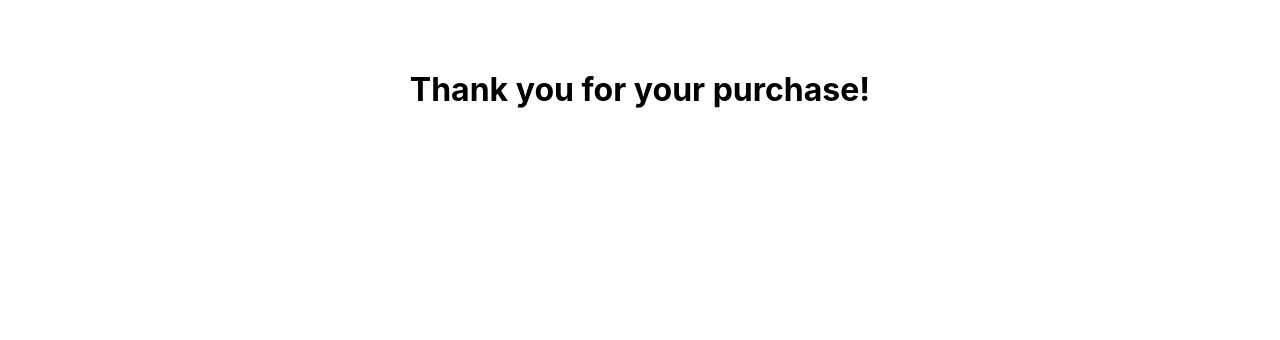
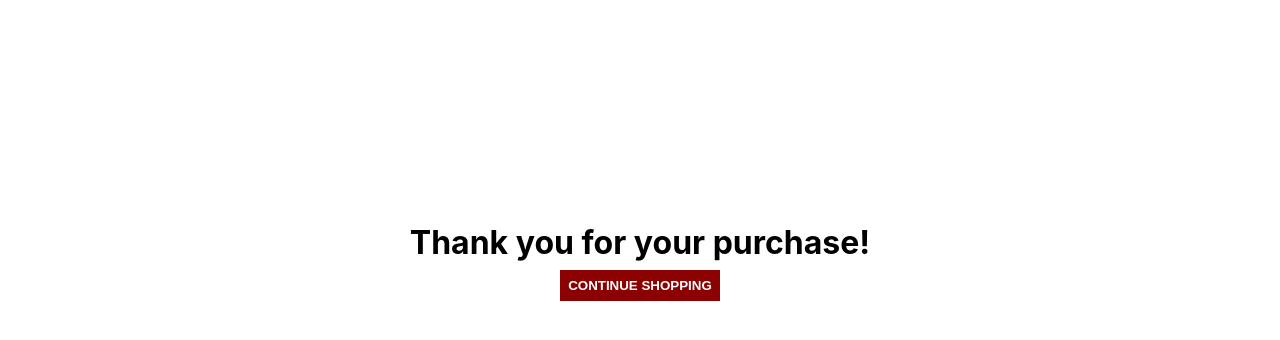
Before and after one commit to Michael-Fares/e-commerce-app, a React (Create React App) app: page /success in a window 1280 px wide. Shown: the part 130-470 px from the top of the page. Built offline with nearby package versions, Linux system fonts and the light colour scheme; no server answers.

Commit message:
added server url to front end request

```diff
--- a/src/App.js
+++ b/src/App.js
@@ -47,7 +47,7 @@ function App() {
   return (
   <BrowserRouter>
     <Header cartItems={cartItems} />
-    <Router products={products} handleAddToCart={handleAddToCart} handleDelete={handleDelete} cartItems={cartItems} handleIncrement={handleIncrement}
+    <Router products={products} cartItems={cartItems} handleAddToCart={handleAddToCart} handleDelete={handleDelete} cartItems={cartItems} handleIncrement={handleIncrement}
     handleDecrement={handleDecrement}/>
   </BrowserRouter>
   );
--- a/src/Router.js
+++ b/src/Router.js
@@ -11,7 +11,7 @@ const Router = ({products, cartItems, handleAddToCart, handleDelete, handleIncre
       <Routes>
           <Route path="/" exact element={<Products products={products} handleAddToCart={handleAddToCart} cartItems={cartItems} />} />
           <Route path="/cart" element={<Cart handleAddToCart={handleAddToCart} handleDelete={handleDelete} handleIncrement={handleIncrement} cartItems={cartItems} handleDecrement={handleDecrement}/>} />
-          <Route path="/success" element={<Success/>} />
+          <Route path="/success"  element={<Success cartItems={cartItems}/>} />
       </Routes>
   )
 };
--- a/src/components/cart/Cart.js
+++ b/src/components/cart/Cart.js
@@ -16,7 +16,7 @@ const Cart = ({cartItems, handleDelete, handleIncrement, handleDecrement}) => {
 
   const handleCheckout = (e) => {
     e.preventDefault()
-    axios.post('http://localhost:4001/create-checkout-session', {
+    axios.post('https://sheltered-fortress-26931.herokuapp.com/create-checkout-session', {
       checkoutItemsToServer
     })
       .then(res => {
--- a/src/components/success/Success.js
+++ b/src/components/success/Success.js
@@ -1,8 +1,12 @@
 import "./success.css"
+import "../cart/Cart.css"
+import { Link } from 'react-router-dom'
+
 const Success = () => {
   return (
-    <div className="success-container">
+    <div className="empty-cart">
        <h1>Thank you for your purchase!</h1>
+      <Link to="/"><button className="go-back">Continue Shopping</button></Link>
     </div>
   )
 }
```
